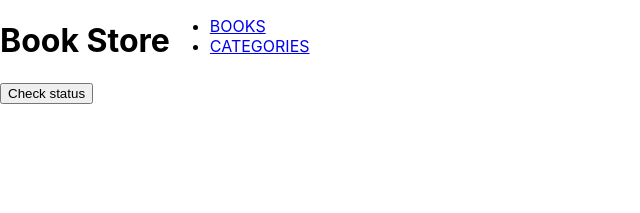
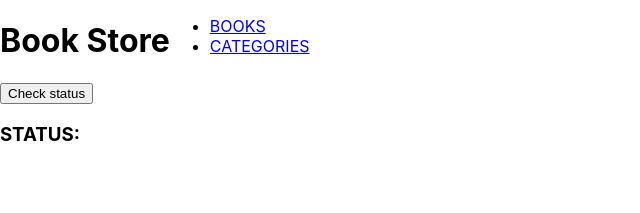
Before and after one commit to gdumani/bkstr, a React (Create React App) app: page /categories in a window 1280 px wide. Shown: the top 213 px of the page, without its empty margins (0-640 px from the left). Built offline with nearby package versions, Linux system fonts and the light colour scheme.

Commit message:
add message when status button is pressed in categories

```diff
--- a/src/pages/Categories.jsx
+++ b/src/pages/Categories.jsx
@@ -1,5 +1,21 @@
 import React from 'react';
+import { useDispatch, useSelector } from 'react-redux';
+import { checkStatus } from '../redux/categories/categoriesSlice';
 
-const Categories = () => <button type="button">Check status</button>;
+const Categories = () => {
+  const dispatch = useDispatch();
+  const categories = useSelector((state) => state.categories.status);
+
+  return (
+    <>
+      <button type="button" onClick={() => dispatch(checkStatus())}>Check status</button>
+      <h3>
+        STATUS:
+        {' '}
+        {categories}
+      </h3>
+    </>
+  );
+};
 
 export default Categories;
--- a/src/redux/categories/categoriesSlice.js
+++ b/src/redux/categories/categoriesSlice.js
@@ -2,13 +2,14 @@ import { createSlice } from '@reduxjs/toolkit';
 
 const initialState = {
   categories: [],
+  status: '',
 
 };
 
 const categoriesSlice = createSlice({
   name: 'categories',
   initialState,
-  reducers: { checkStatus: () => 'Under construction' },
+  reducers: { checkStatus: (state) => ({ ...state, status: 'Under construction' }) },
 });
 
 export const { checkStatus } = categoriesSlice.actions;
```
